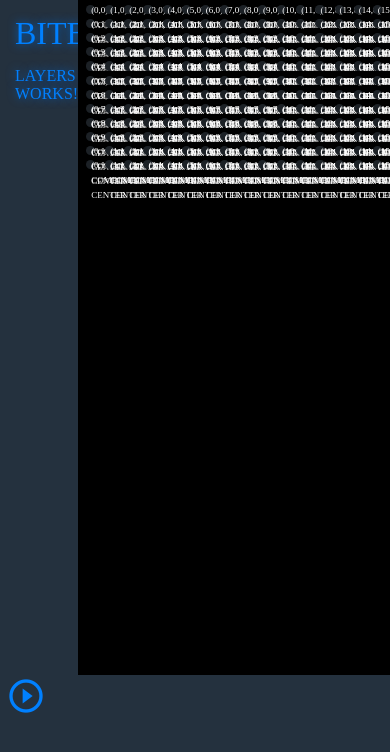
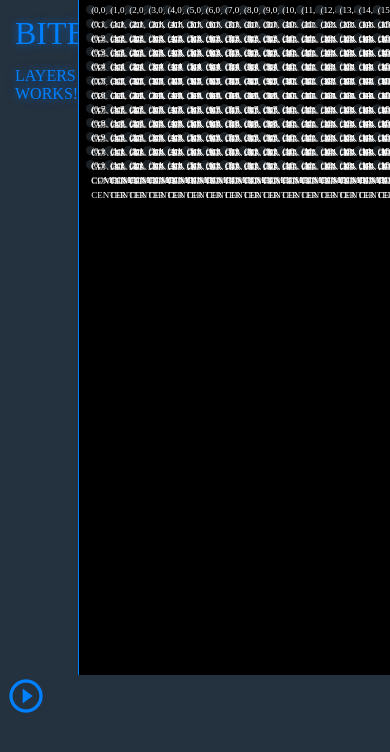
Before and after one commit to indiebash/Bitbox, an Angular app: page / in a window 390 px wide. Shown: the top 752 px of the page. Built offline with nearby package versions, Linux system fonts and the light colour scheme; a web font is replaced by a local one.

Commit message:
Add in scrubber

```diff
--- a/src/app/app.module.ts
+++ b/src/app/app.module.ts
@@ -9,6 +9,7 @@ import { LayersComponent } from './components/layers/layers.component';
 import { PlaybackControlsComponent } from './components/playback-controls/playback-controls.component';
 import { BlockComponent } from './components/block/block.component';
 import { TrackService } from './services/track.service';
+import { ScrubberComponent } from './components/scrubber/scrubber.component';
 
 @NgModule({
   declarations: [
@@ -18,6 +19,7 @@ import { TrackService } from './services/track.service';
     LayersComponent,
     PlaybackControlsComponent,
     BlockComponent,
+    ScrubberComponent,
   ],
   imports: [
     BrowserModule,
--- a/src/app/components/layers/layers.component.ts
+++ b/src/app/components/layers/layers.component.ts
@@ -9,7 +9,6 @@ export class LayersComponent implements OnInit {
 
   constructor() { }
 
-  ngOnInit() {
-  }
+  ngOnInit() { }
 
 }
--- a/src/app/components/playback-controls/playback-controls.component.ts
+++ b/src/app/components/playback-controls/playback-controls.component.ts
@@ -8,7 +8,9 @@ import { TrackService } from 'src/app/services/track.service';
 })
 export class PlaybackControlsComponent implements OnInit {
 
-  constructor(private trackService: TrackService) { }
+  constructor(private trackService: TrackService) {
+
+   }
 
   ngOnInit() {}
 
--- /dev/null
+++ b/src/app/components/scrubber/scrubber.component.html
@@ -0,0 +1 @@
+<div class="scrubber" [style.left]="position"></div>
--- /dev/null
+++ b/src/app/components/scrubber/scrubber.component.scss
@@ -0,0 +1,10 @@
+@import '../../../style-variables.scss';
+
+.scrubber {
+  border-left: 2px solid $color-neon-blue;
+  height: 100%;
+  position: absolute;
+  left: 50%;
+  margin-left: -1px;
+  top: 0;
+}
--- /dev/null
+++ b/src/app/components/scrubber/scrubber.component.ts
@@ -0,0 +1,23 @@
+import { Component, OnInit } from '@angular/core';
+import { TrackService } from 'src/app/services/track.service';
+
+@Component({
+  selector: 'scrubber',
+  templateUrl: './scrubber.component.html',
+  styleUrls: ['./scrubber.component.scss']
+})
+export class ScrubberComponent implements OnInit {
+  position = '0px';
+  interval;
+  timelineWidth;
+
+  constructor(private trackService: TrackService) {
+    this.interval = setInterval(() => {
+      this.timelineWidth = window.innerWidth * 0.8;
+      this.position = `${(this.trackService.getTime()/8)*this.timelineWidth}px`;
+    }, 10);
+  }
+
+  ngOnInit() { }
+
+}
--- a/src/app/components/timeline/timeline.component.html
+++ b/src/app/components/timeline/timeline.component.html
@@ -1,4 +1,5 @@
 <div class="timeline" id="timeline">
+  <scrubber></scrubber>
   <div *ngFor="let blocks of timeline">
       <block *ngFor="let block of blocks" [data]="block"></block>
   </div>
--- a/src/app/components/timeline/timeline.component.scss
+++ b/src/app/components/timeline/timeline.component.scss
@@ -10,4 +10,5 @@
     flex-wrap: wrap;
     justify-content: center;
     overflow-y: scroll;
+    position: relative;
 }
--- a/src/app/services/track.service.ts
+++ b/src/app/services/track.service.ts
@@ -11,6 +11,7 @@ export class TrackService {
     Tone.Transport.loop = true;
     Tone.Transport.loopStart = 0;
     Tone.Transport.loopEnd = '0:16';
+    Tone.Transport.bpm.value = 120;
   }
 
   public togglePlay() {
@@ -25,4 +26,8 @@ export class TrackService {
   public clear() {
     Tone.Transport.cancel();
   }
+
+  public getTime() {
+    return Tone.Transport.seconds;
+  }
 }
```
Also changed, not shown: 1 other file (tests, documents, lock files or other folders).
